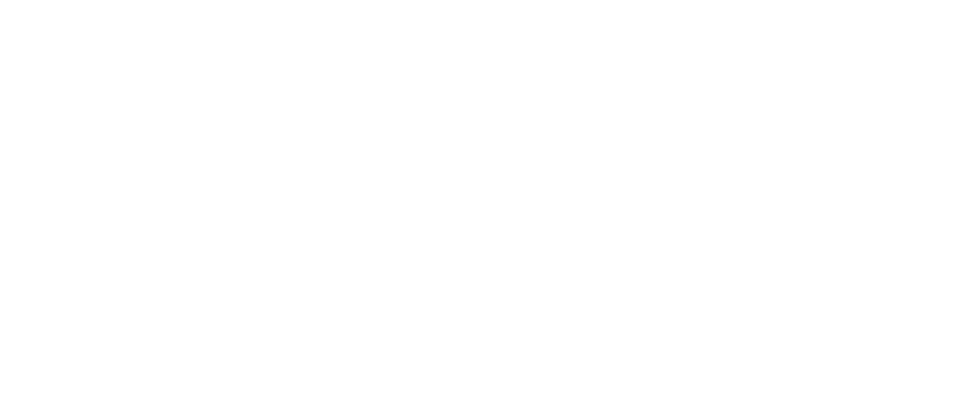
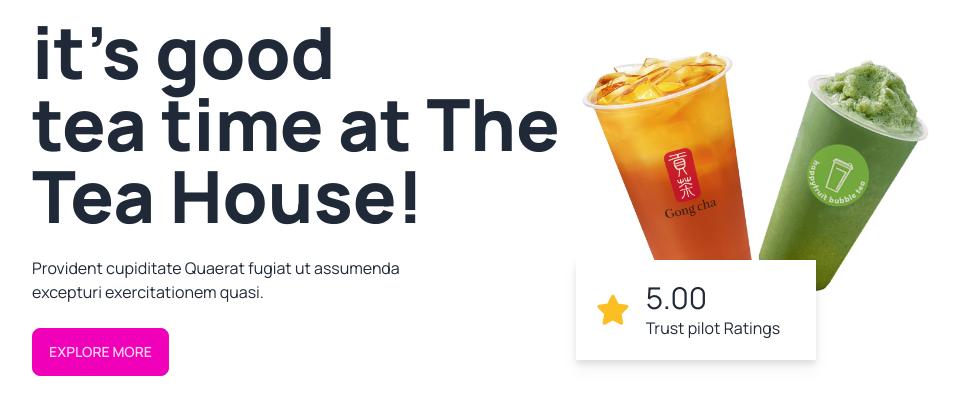
Before and after one commit to mahizaman490/Tea-house-website, a plain HTML site: page index.html in a window 1280 px wide. Shown: the whole page, without its empty margins (144-1103 px from the left). Drawn offline with nearby package versions, Linux system fonts and the light colour scheme.

Commit message:
created hero section

```diff
--- a/index.html
+++ b/index.html
@@ -3,9 +3,64 @@
 <head>
     <meta charset="UTF-8">
     <meta name="viewport" content="width=device-width, initial-scale=1.0">
-    <title>Tea House</title>
+    <title>Tea-House</title>
+    <!-- daisy ui and tailwind css links -->
+
+<link href="https://cdn.jsdelivr.net/npm/daisyui@3.3.1/dist/full.css" rel="stylesheet" type="text/css" />
+<script src="https://cdn.tailwindcss.com"></script>
+<!-- font links -->
+<link rel="preconnect" href="https://fonts.googleapis.com">
+<link rel="preconnect" href="https://fonts.gstatic.com" crossorigin>
+<link href="https://fonts.googleapis.com/css2?family=Manrope:wght@400;500;600;700;800&display=swap" rel="stylesheet">
+<!-- font aswme -->
+<link rel="stylesheet" href="https://cdnjs.cloudflare.com/ajax/libs/font-awesome/6.4.0/css/all.min.css" integrity="sha512-iecdLmaskl7CVkqkXNQ/ZH/XLlvWZOJyj7Yy7tcenmpD1ypASozpmT/E0iPtmFIB46ZmdtAc9eNBvH0H/ZpiBw==" crossorigin="anonymous" referrerpolicy="no-referrer" />
+<!-- tailwind customizetion -->
+<script>
+    tailwind.config = {
+      theme: {
+        extend: {
+          colors: {
+            clifford: '#da373d',
+          }
+        }
+      }
+    }
+  </script>
+<style>
+    .font-manrope{
+        font-family: 'Manrope', sans-serif;
+
+    }
+</style>
 </head>
-<body>
+<body class="font-manrope">
+    <header class="container mx-auto">
+        <div class="hero">
+            <div class="hero-content flex-col lg:flex-row-reverse">
+             <div>
+                <img src="./images/banner.png" class="max-w-sm"/>
+            <div class="flex items-center gap-4 drop-shadow-lg bg-white p-5 w-60 -mt-16">
+                <i class="fa-solid fa-star text-3xl text-amber-400"></i>
+                <div>
+                    <h3 class="md:text-3xl">5.00</h3>
+                    <p>Trust pilot Ratings</p>
+                </div>
 
+            </div>
+             </div>
+              <div>
+                <h1 class="text-7xl font-extrabold">it's good <br> tea time at The <br> Tea House!</h1>
+                <p class="py-6">Provident cupiditate Quaerat fugiat ut assumenda <br> excepturi exercitationem quasi.</p>
+                <button class="btn btn-secondary">Explore more</button>
+              </div>
+            </div>
+          </div>
+    </header>
+    <main>
+
+    </main>
+    <footer>
+
+    </footer>
 </body>
 </html>
--- /dev/null
+++ b/tailwind.config.js
@@ -0,0 +1,8 @@
+/** @type {import('tailwindcss').Config} */
+module.exports = {
+    content: ["./src/**/*.{html,js}"],
+    theme: {
+      extend: {},
+    },
+    plugins: [],
+  }
```
